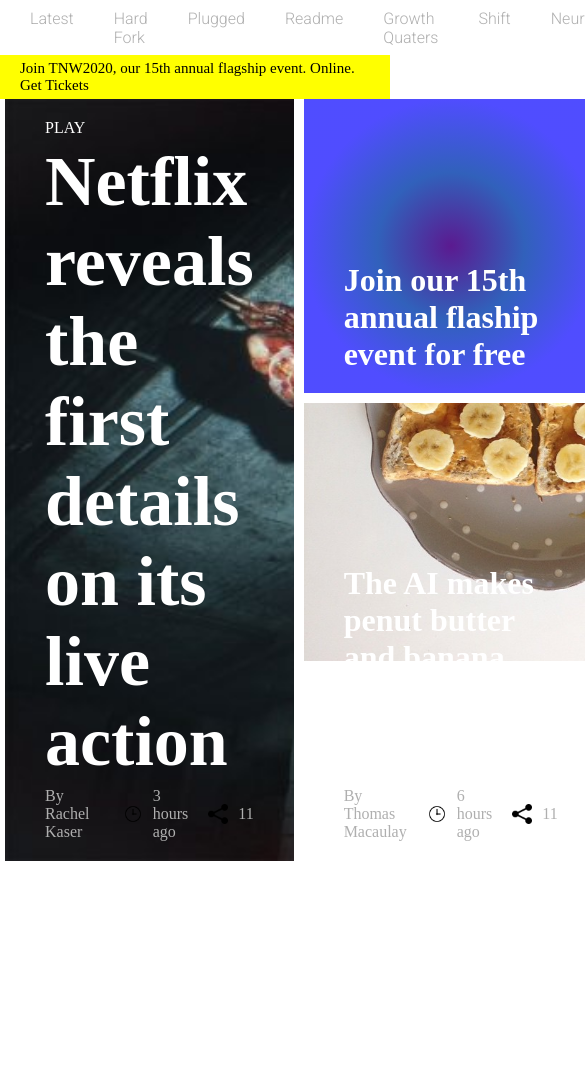
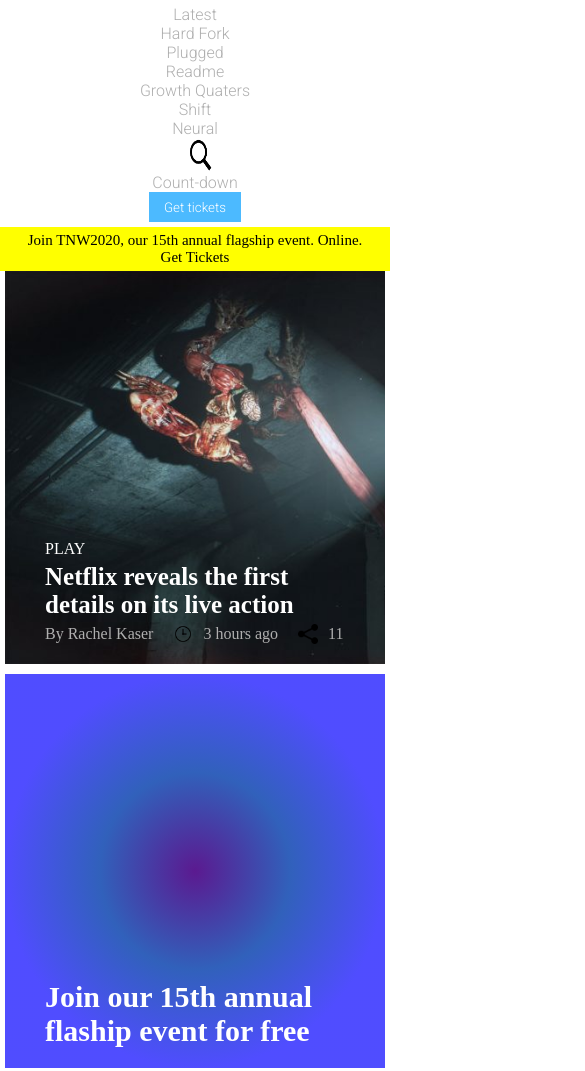
Before and after one commit to Aatthi/Next-Web, a plain HTML site: page index.html in a window 390 px wide. Shown: the top 1071 px of the page, 585 px wide, since content can reach past the window. Before the commit the page ends 861 px from the top, so only its background shows below. Drawn offline with Linux system fonts and the light colour scheme.

Commit message:
media query update

```diff
--- a/style.css
+++ b/style.css
@@ -145,3 +145,132 @@
 	background-size: cover;
 	background-repeat: no-repeat;
 }
+
+@media screen and (max-width: 1560px) {
+	.box-3 {
+		background-position-y: -50px;
+	}
+}
+
+@media screen and (max-width: 990px) {
+	.header-wrapper {
+		display: flex;
+		flex-direction: column;
+		align-items: center;
+	}
+
+	.nav-2 img {
+		border: none;
+		margin: 0;
+	}
+
+	.main-content {
+		display: flex;
+		flex-direction: column;
+		height: 1800px;
+	}
+
+	.box {
+		height: 600px;
+	}
+
+	.box-3 {
+		background-position-y: -150px;
+	}
+}
+
+@media screen and (max-width: 800px) {
+	.main-content {
+		display: flex;
+		flex-direction: column;
+		height: 1200px;
+	}
+
+	.join-now {
+		text-align: center;
+	}
+
+	.box-1 h1 {
+		margin: 5px 0;
+		font-size: 40px;
+		font-weight: 800;
+	}
+
+	.box-3 h1 {
+		margin: 5px 0;
+		font-size: 40px;
+		font-weight: 800;
+	}
+
+	.box-3 {
+		background-position-y: -100px;
+	}
+}
+
+@media screen and (max-width: 720px) {
+	.header-wrapper {
+		display: flex;
+		flex-direction: row;
+		justify-content: space-evenly;
+	}
+	.nav-1 {
+		flex-direction: column;
+		align-items: center;
+	}
+
+	.nav-2 {
+		flex-direction: column;
+		justify-content: space-between;
+		align-items: center;
+	}
+
+	.box-1 h1 {
+		margin: 5px 0;
+		font-size: 30px;
+		font-weight: 800;
+	}
+
+	.box-2 h1 {
+		font-size: 30px;
+	}
+
+	.box-3 h1 {
+		margin: 5px 0;
+		font-size: 30px;
+		font-weight: 800;
+	}
+
+	.box-3 {
+		background-position-y: 0px;
+	}
+}
+
+@media screen and (max-width: 400px) {
+	.join-now {
+		text-align: center;
+	}
+	.header-wrapper {
+		display: flex;
+		flex-direction: column;
+	}
+	.main-content {
+		display: flex;
+		flex-direction: column;
+		width: auto;
+	}
+	.box-1 h1 {
+		margin: 5px 0;
+		font-size: 25px;
+		font-weight: 800;
+	}
+
+	.box-3 h1 {
+		margin: 5px 0;
+		font-size: 25px;
+		font-weight: 800;
+	}
+
+	.box-3 {
+		background-position-y: 0px;
+	}
+}
```
